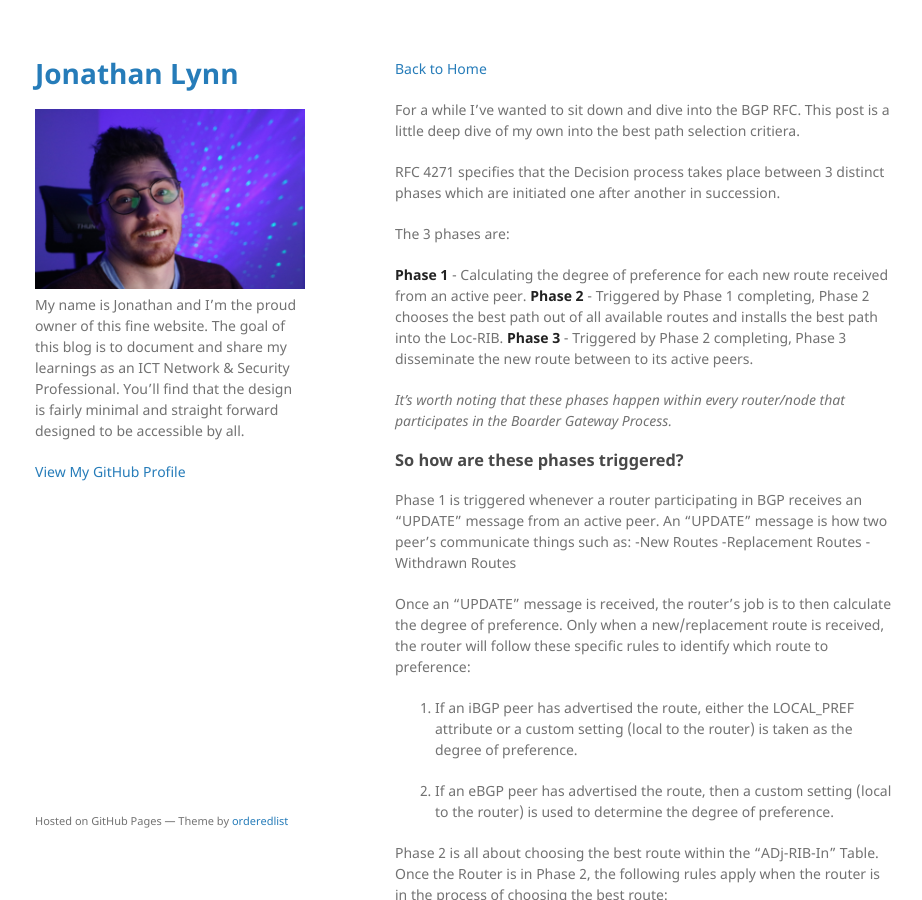
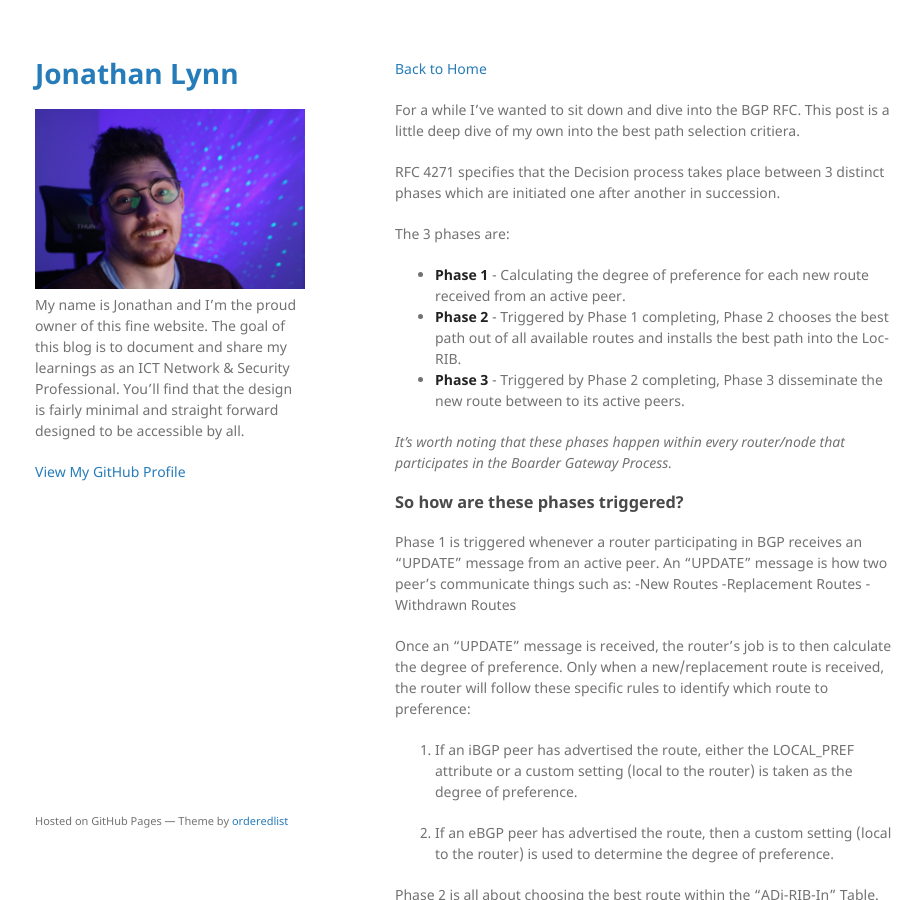
Before and after one commit to jonathanLynn/jonathanlynn.github.io, a Jekyll site: the page built from blog-2021-BGP-part1.md, in a window 1280 px wide and 900 px high. Shown: the whole window, without its empty margins (175-1097 px from the left). Built offline with Jekyll 4.4.1, drawn with Linux system fonts in a browser that asks for light colours; our own code applies the rules of GitHub Pages for plain Markdown files.

```diff
--- a/blog-2021-BGP-part1.md
+++ b/blog-2021-BGP-part1.md
@@ -7,9 +7,9 @@ RFC 4271 specifies that the Decision process takes place between 3 distinct phas
 
 The 3 phases are:
 
-**Phase 1** - Calculating the degree of preference for each new route received from an active peer.
-**Phase 2** - Triggered by Phase 1 completing, Phase 2 chooses the best path out of all available routes and installs the best path into the Loc-RIB.
-**Phase 3** - Triggered by Phase 2 completing, Phase 3 disseminate the new route between to its active peers.
+* **Phase 1** - Calculating the degree of preference for each new route received from an active peer.
+* **Phase 2** - Triggered by Phase 1 completing, Phase 2 chooses the best path out of all available routes and installs the best path into the Loc-RIB.
+* **Phase 3** - Triggered by Phase 2 completing, Phase 3 disseminate the new route between to its active peers.
 
 _It's worth noting that these phases happen within every router/node that participates in the Boarder Gateway Process._
 
```
